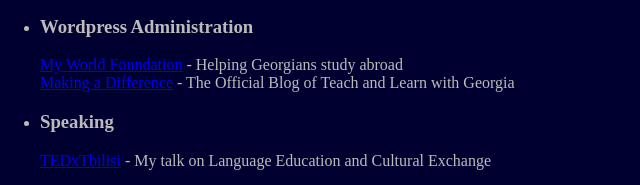
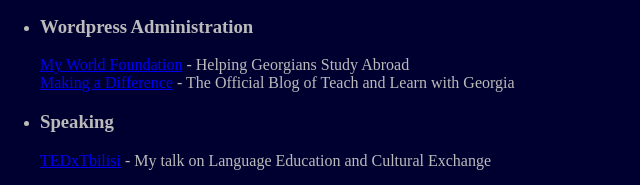
Before and after one commit to panoptical/panoptical.github.io, a plain HTML site: page index.html in a window 1280 px wide. Shown: the part 302-487 px from the top of the page, 640-1280 px from the left. Drawn offline with Linux system fonts and the light colour scheme.

Commit message:
Update index.html

```diff
--- a/index.html
+++ b/index.html
@@ -112,7 +112,7 @@ characters</p>
 
 <p><a href="http://myworldfoundation.org/">My World Foundation</a> - Helping
 
-Georgians study abroad</p>
+Georgians Study Abroad</p>
 
 <p><a href="http://teachandlearnwithgeorgia.wordpress.com/">Making a
 
```
